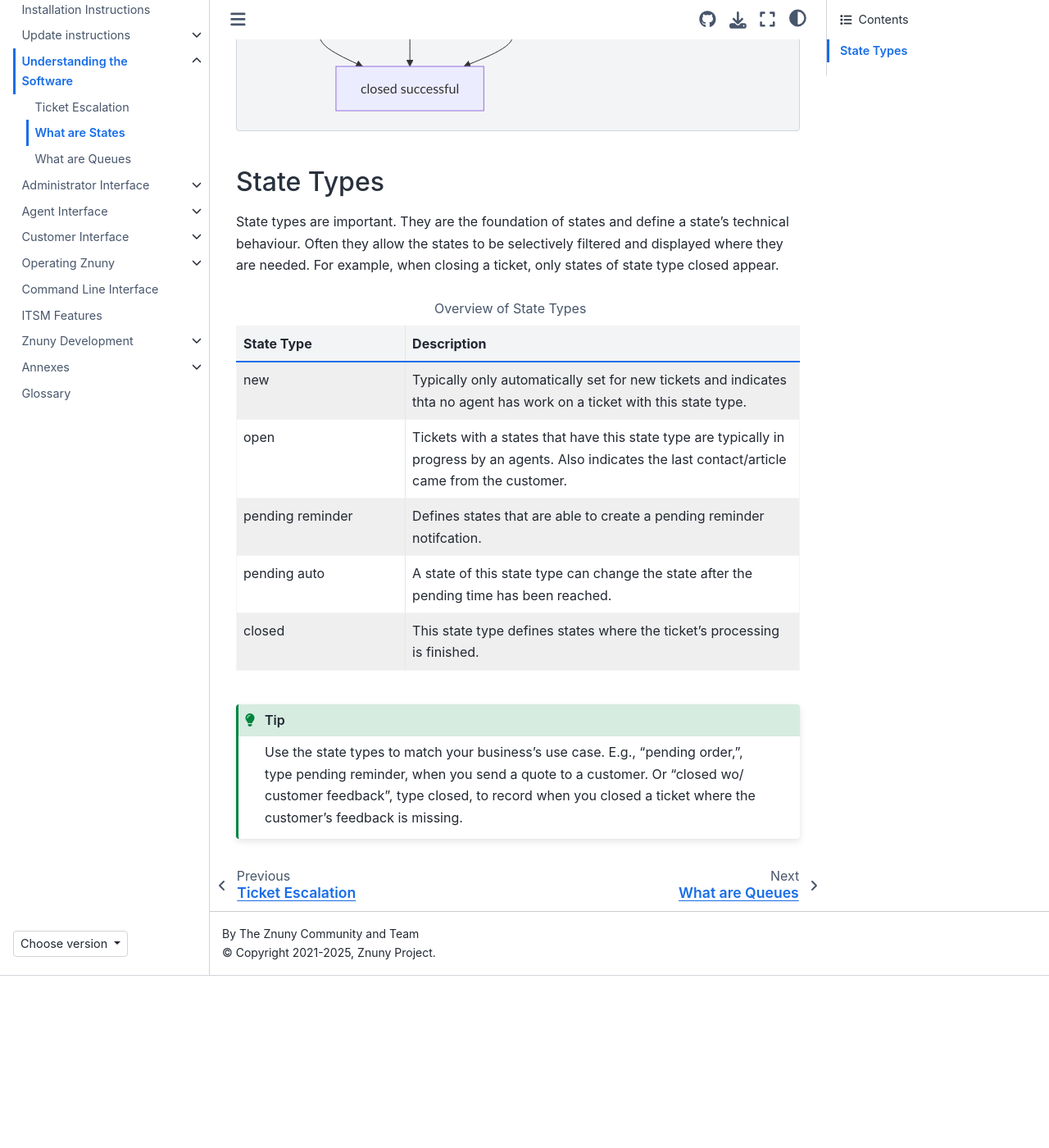
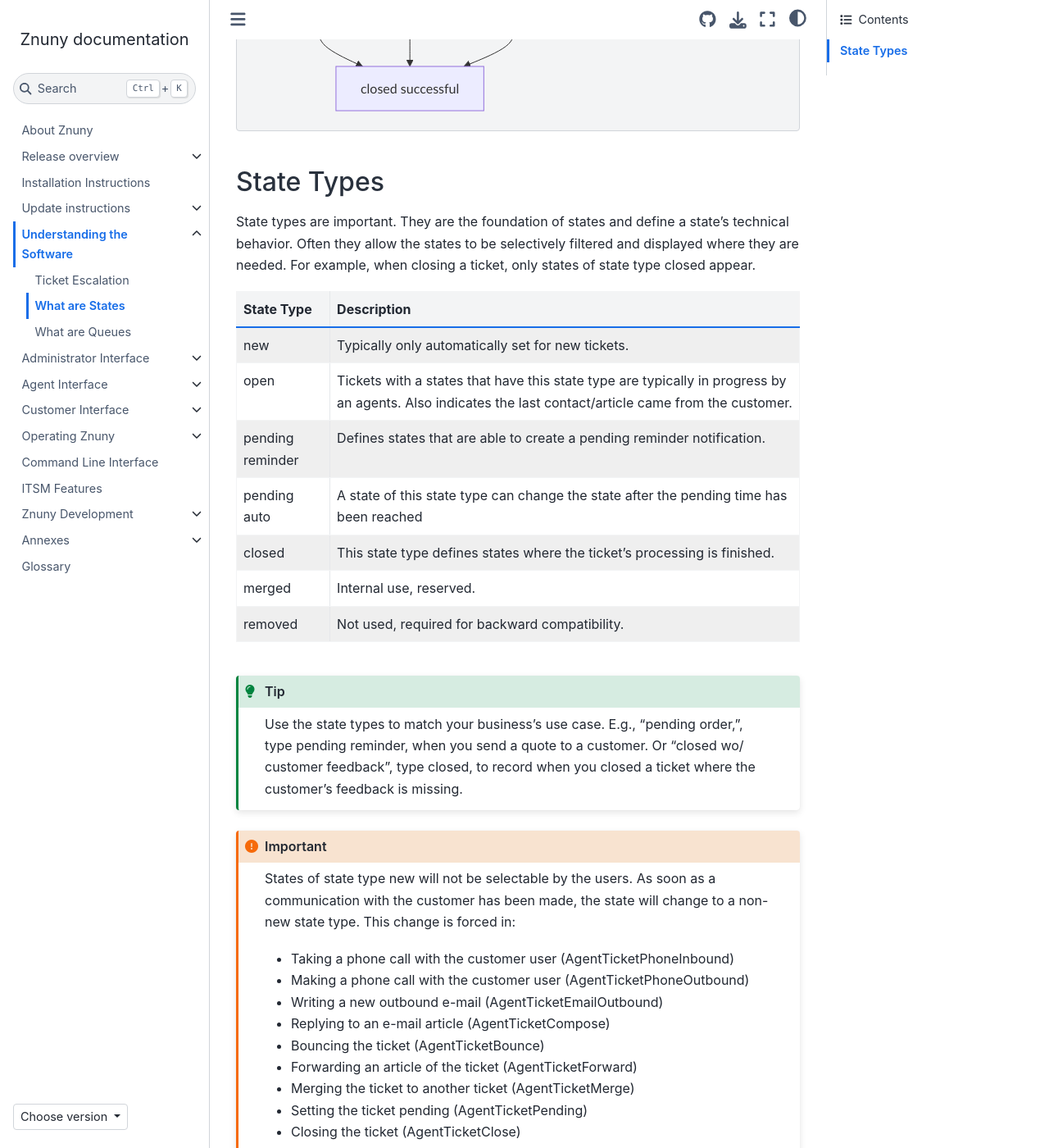
Before and after one commit to znuny/manual, a Sphinx documentation site: the page built from source/concepts/states/index.rst, in a window 1280 px wide and 1400 px high, scrolled down 597 px. Shown: the whole window at 82% size. Built offline with Sphinx 7.4.7 and the Sphinx Book theme 1.1.4, drawn with Linux system fonts in a browser that asks for light colours; before the commit the page ends 1787 px from its top, so only the background shows below that; some of the changed text lies outside the part shown.

Commit message:
Resolve "Improving explanation regarding ticket states types"

```diff
--- a/source/concepts/states/index.rst
+++ b/source/concepts/states/index.rst
@@ -16,25 +16,44 @@
 State Types
 ***********
 
-State types are important. They are the foundation of states and define a state's technical behaviour. Often they allow the states to be selectively filtered and displayed where they are needed. For example, when closing a ticket, only states of state type closed appear.
+State types are important. They are the foundation of states and define a state's technical behavior. Often they allow the states to be selectively filtered and displayed where they are needed. For example, when closing a ticket, only states of state type closed appear.
 
-.. list-table:: Overview of State Types
-   :widths: 30 70
-   :header-rows: 1
-
-   * - State Type
-     - Description
-   * - new
-     - Typically only automatically set for new tickets and indicates thta no agent has work on a ticket with this state type.
-   * - open
-     - Tickets with a states that have this state type are typically in progress by an agents. Also indicates the last contact/article came from the customer.
-   * - pending reminder
-     - Defines states that are able to create a pending reminder notifcation.
-   * - pending auto
-     - A state of this state type can change the state after the pending time has been reached.
-   * - closed
-     - This state type defines states where the ticket's processing is finished.
++------------------+---------------------------------------------------------------------------------------------------------------------------------------------------------+
+| State Type       | Description                                                                                                                                             |
++==================+=========================================================================================================================================================+
+| new              | Typically only automatically set for new tickets.                                                                                                       |
++------------------+---------------------------------------------------------------------------------------------------------------------------------------------------------+
+| open             | Tickets with a states that have this state type are typically in progress by an agents. Also indicates the last contact/article came from the customer. |
++------------------+---------------------------------------------------------------------------------------------------------------------------------------------------------+
+| pending reminder | Defines states that are able to create a pending reminder notification.                                                                                 |
++------------------+---------------------------------------------------------------------------------------------------------------------------------------------------------+
+| pending auto     | A state of this state type can change the state after the pending time has been reached                                                                 |
++------------------+---------------------------------------------------------------------------------------------------------------------------------------------------------+
+| closed           | This state type defines states where the ticket's processing is finished.                                                                               |
++------------------+---------------------------------------------------------------------------------------------------------------------------------------------------------+
+| merged           | Internal use, reserved.                                                                                                                                 |
++------------------+---------------------------------------------------------------------------------------------------------------------------------------------------------+
+| removed          | Not used, required for backward compatibility.                                                                                                          |
++------------------+---------------------------------------------------------------------------------------------------------------------------------------------------------+
 
 .. tip::
 
     Use the state types to match your business's use case. E.g., “pending order,”, type pending reminder, when you send a quote to a customer. Or “closed wo/ customer feedback”, type closed, to record when you closed a ticket where the customer’s feedback is missing.
+
+
+.. important::
+
+  States of state type new will not be selectable by the users. As soon as a communication with the customer has been made, the state will change to a non-new state type. This change is forced in:
+
+  - Taking a phone call with the customer user (AgentTicketPhoneInbound)
+  - Making a phone call with the customer user (AgentTicketPhoneOutbound)
+  - Writing a new outbound e-mail (AgentTicketEmailOutbound)
+  - Replying to an e-mail article (AgentTicketCompose)
+  - Bouncing  the ticket (AgentTicketBounce)
+  - Forwarding an article of the ticket (AgentTicketForward)
+  - Merging the ticket to another ticket (AgentTicketMerge)
+  - Setting the ticket pending (AgentTicketPending)
+  - Closing the ticket (AgentTicketClose)
+
+  In other screens, the state can be added, with a default state i. e. `Ticket::Frontend::AgentTicketBulk###StateDefault`.
+  This will also force a state change to a state of a non-new state type.
```
